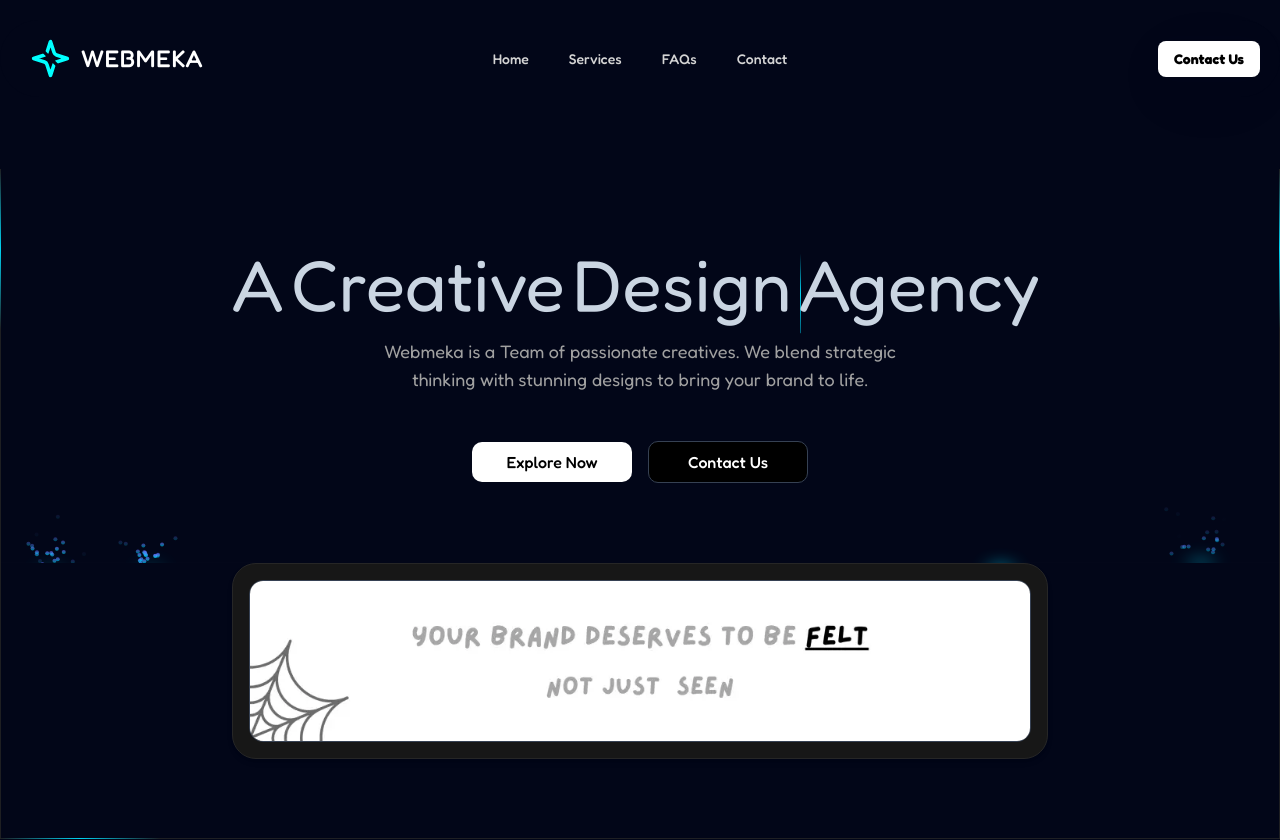
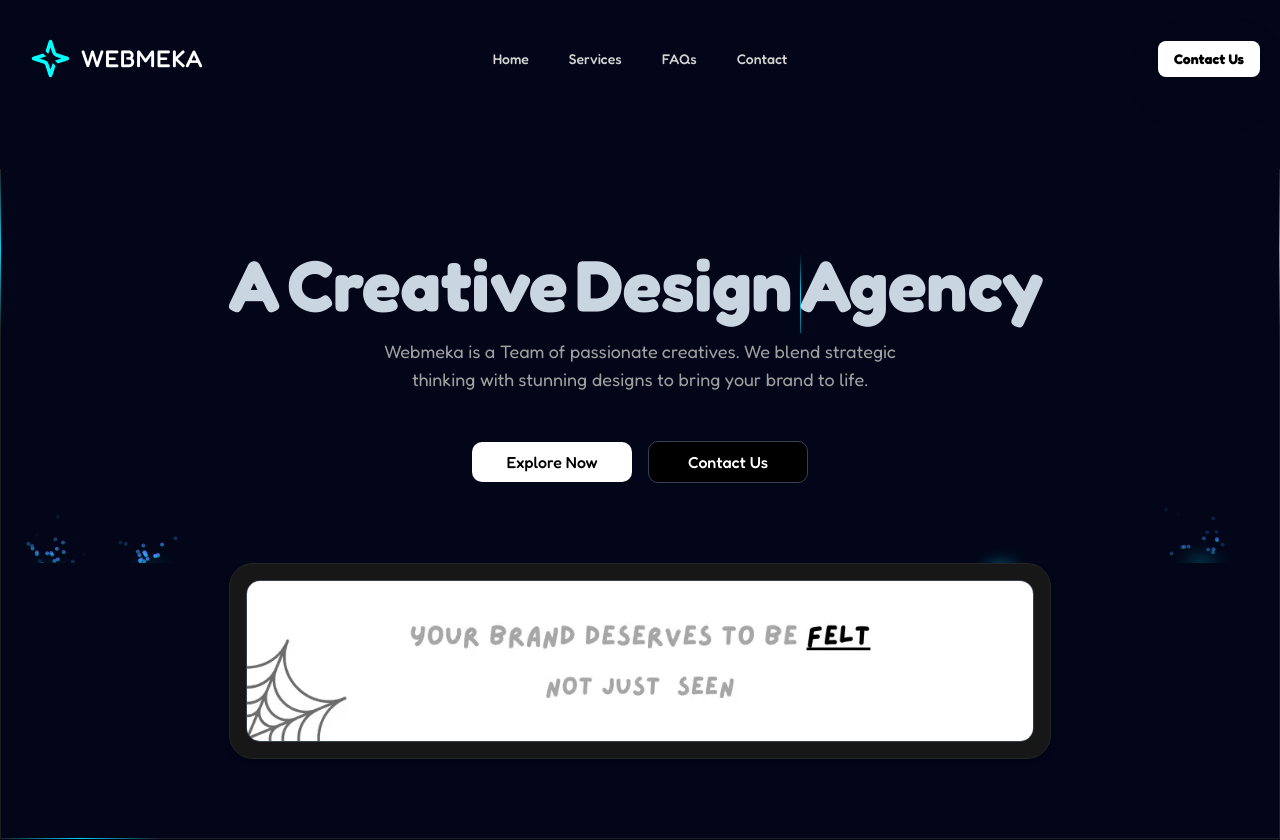
Before and after one commit to webmeka/webmeka, a Next.js app: page / in a window 1280 px wide. Shown: the top 840 px of the page. Built offline with nearby package versions, Linux system fonts and the light colour scheme.

Commit message:
Update hero-section.tsx

```diff
--- a/src/components/hero-section.tsx
+++ b/src/components/hero-section.tsx
@@ -18,7 +18,7 @@ export default function HeroSectionOne() {
         <div className="absolute mx-auto h-px w-40 bg-gradient-to-r from-transparent via-cyan-400 to-transparent" />
       </div>
       <div className="px-4 py-10 md:py-20">
-        <h1 className="relative z-10 mx-auto max-w-4xl text-center text-5xl text-slate-700 lg:text-7xl dark:text-slate-300">
+        <h1 className="relative z-10 mx-auto font-semibold max-w-4xl text-center text-5xl text-slate-700 lg:text-7xl dark:text-slate-300">
           {"A Creative Design Agency"
             .split(" ")
             .map((word, index) => (
```
